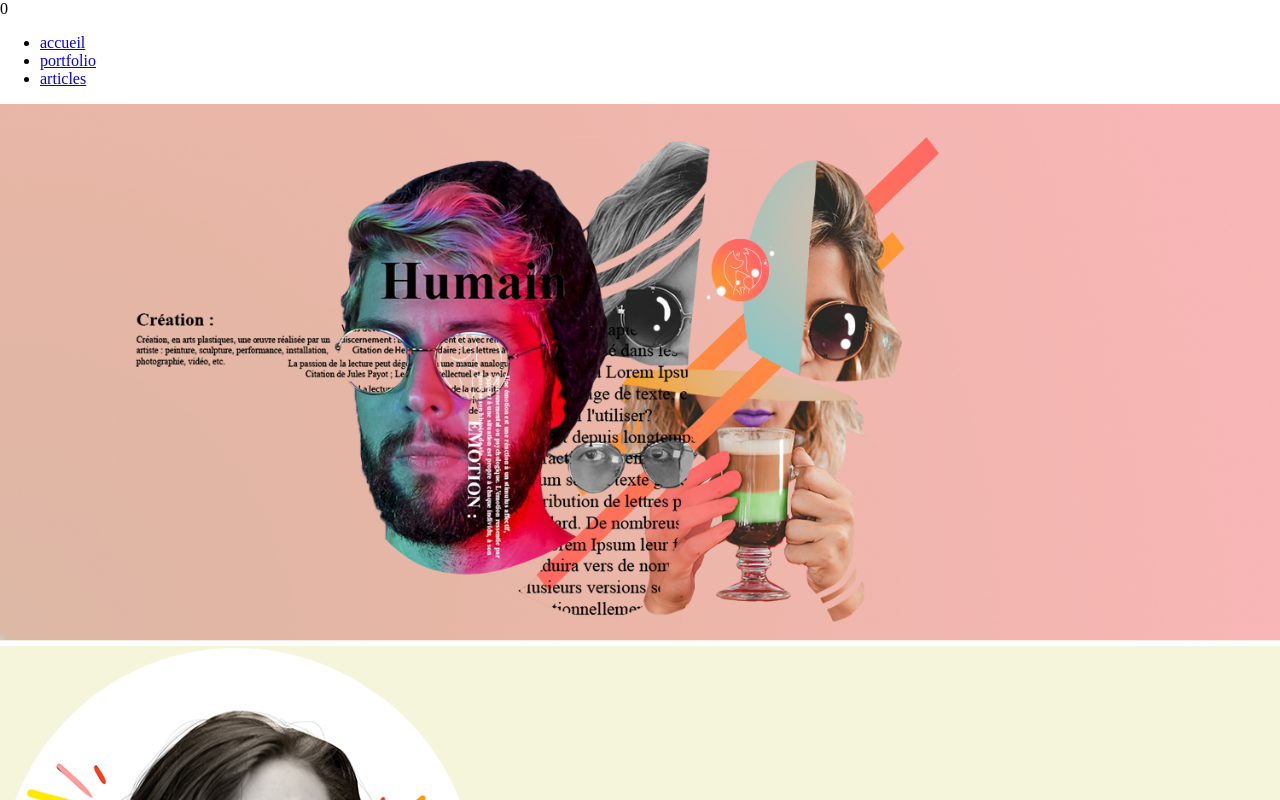
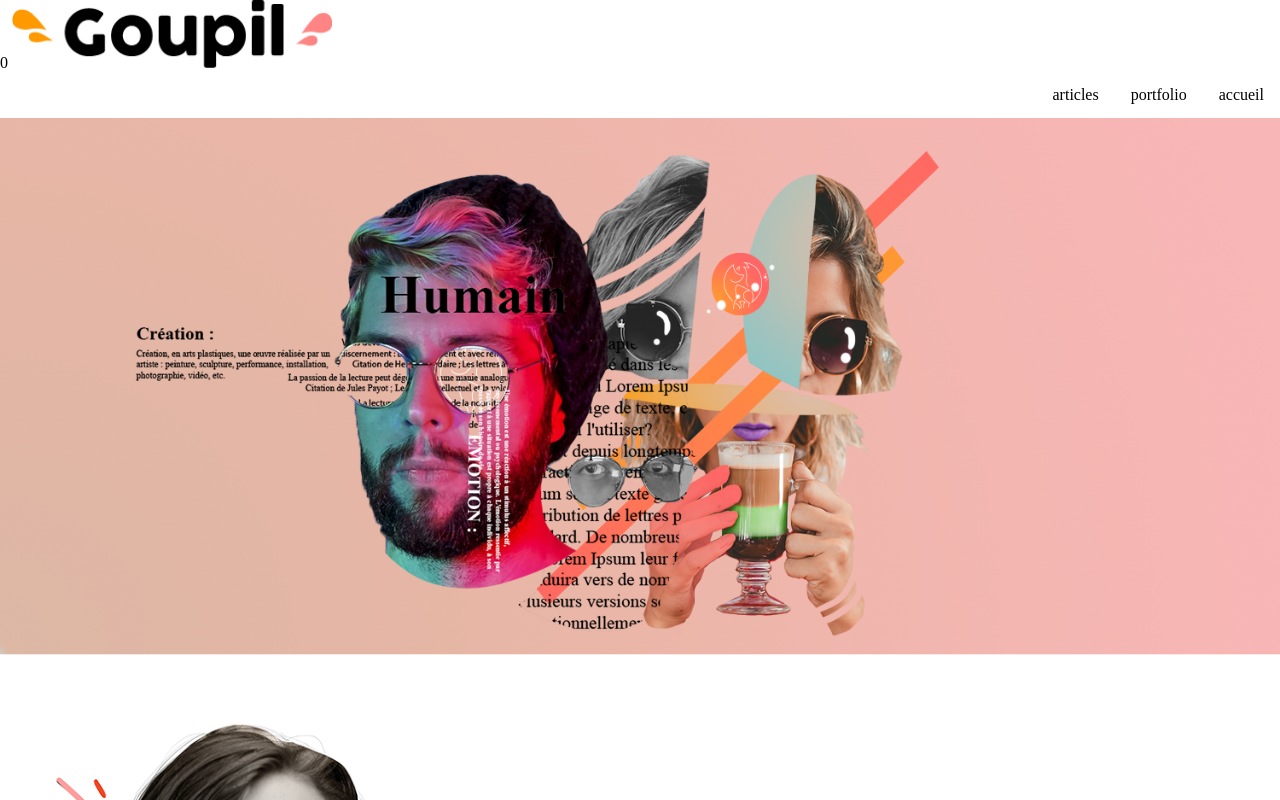
Before and after one commit to Goupildelamarre/Personnalbroding, a plain HTML site: page index.html in a window 1280 px wide. Shown: the top 800 px of the page. Drawn offline with Linux system fonts and the light colour scheme.

Commit message:
menu logo et baniere
logo mis sur la gauche en haut
menn mis a droite pour pc

```diff
--- a/index.html
+++ b/index.html
@@ -9,12 +9,21 @@
     <link rel="https://fontawesome.com/v4.7.0/icons/">0
 </head>
 <body>
-    <div id=menu>
-        <ul>
+	<a href="accueil.html">
+        <img id="logo" src="/images/Goupil-colo-longe.png" alt="logo"/>
+    </a>
+<! Debut du menu-->
+	<nav>
+	 <ul>
+        </li>
         <li> <a href ="accueil.html">accueil</a></li>
         <li> <a href ="portfolio.html">portfolio</a></li>
         <li> <a href ="articles.html">articles</a></li>
-     </ul>
+
+	 </ul>
+	</nav>
+
+	</header>
 
     <div id="banniere">
         <div class="element 1"><img src="images/Banniere-accueil-perso.png" alt="bannière de Chloé Delamarre" />
@@ -43,6 +52,7 @@
         <div class="lunettes-texte"><p> suis une graphiste professionnelle de la communication, qui conçoit des solutions de communication visuelle rusée.Mes connaissances se reposent sur le design, la typographie, l'usage des signes et des images, l'art de la mise en page la philosophie des couleurs.
             Je peux m'exprimer dans le domaine de l'imprimerie (édition, affichage), du numérique (web, multimédia) et de l'illustration.
             <strong>Facile mais pas futile, c'est Goupil.</strong></div></p>
+
         </div>
     </div>
 
--- a/style.css
+++ b/style.css
@@ -1,18 +1,77 @@
-
 body{
     margin: 0;
 }
-
 img{
     line-height: 0;
     width: 100%;
 }
+#logo {
+    width: 20em;
+}
+
+header {
+    background-color: #808080;
+}
+
+header nav {
+    width: 1000px;
+    margin: auto;
+}
+
+.menu {
+    font-size: 1.5em;
+}
+
+header nav ul li{
+    display: inline;
+    margin-left: 75px;
+}
+ul {
+    list-style-type: none;
+    margin: 0;
+    padding: 0;
+    overflow: hidden;
+    background-color: #ffffff;
+  }
+
+  li {
+    float: right;
+  }
+
+  li a {
+    display: block;
+    color: black;
+    text-align: center;
+    padding: 14px 16px;
+    text-decoration: none;
+  }
+
+  /* Change the link color to #111 (black) on hover */
+  li a:hover {
+
+  }
+/*::::::::::::::::::::::::::::::::
+body{
+    margin: 0;
+}
+#logo{
+
+}
+img{
+    line-height: 0;
+    width: 100%;
+}
+#menu{
+        zoom: 1;
+        padding: 24px;
+        position: relative;
+}*/
 /*faire le mennu*/
 #resume
 {
     display: flex;
     align-items: center;
-    background-color:beige;
+    background-color:white;
 
 }
 .resume-image/*image*/
```
Also changed, not shown: images/Goupil-colo-longe.png (added).
